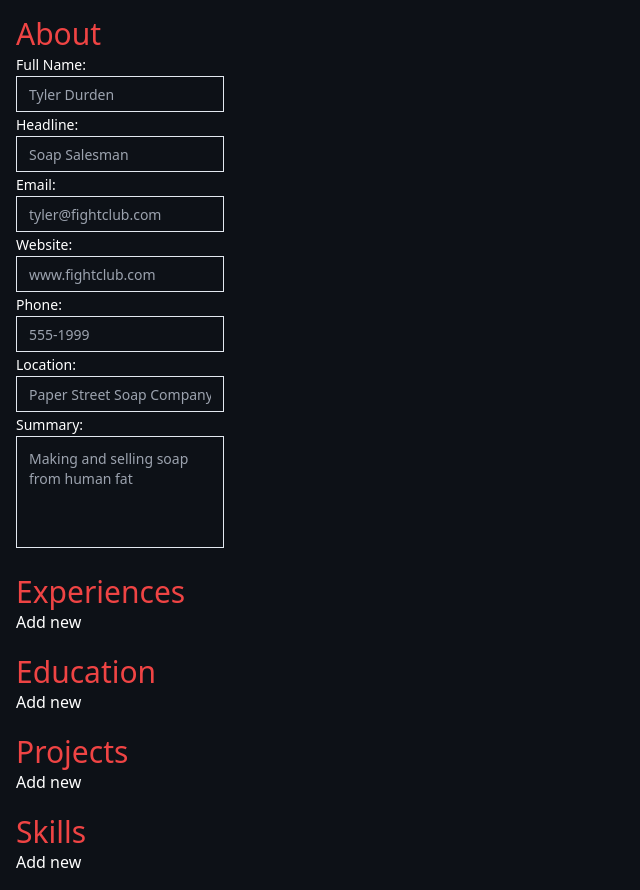
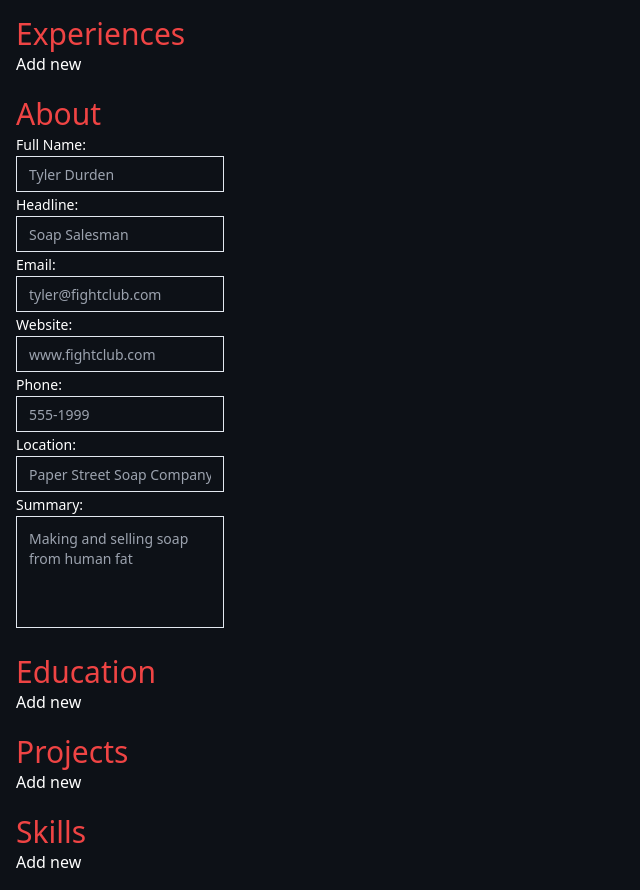
Before and after one commit to darshanCommits/Resume-Builder, a React (Vite) app: page / in a window 1280 px wide. Shown: the whole page, without its empty margins (0-640 px from the left). Built offline with nearby package versions, Linux system fonts and the light colour scheme.

Commit message:
add: card for modals

```diff
--- /dev/null
+++ b/src/components/Form/Card.tsx
@@ -0,0 +1,22 @@
+import { IoMdClose } from "react-icons/io";
+type CardProps = {
+	data: Record<string, string>;
+	onClick?: (e: React.MouseEventHandler<SVGElement>) => void;
+};
+
+export const Card = ({ data, onClick }: CardProps) => {
+	return (
+		<div className="relative border-red border border-solid p-3 h-24 ">
+			<IoMdClose
+				size="20"
+				className="absolute right-0 top-0 m-3 cursor-pointer"
+				onClick={e => onClick(e)}
+			/>
+			<h3 className="text-md mb-5">{data.header}</h3>
+			<span className="text-red-500 font-medium">{data.footer}</span>
+			<span className="float-end text-sm mt-2">{data.date}</span>
+		</div>
+	);
+};
+
+export default Card;
--- a/src/components/Form/FormSectionWithModal.tsx
+++ b/src/components/Form/FormSectionWithModal.tsx
@@ -1,23 +1,18 @@
 import FieldSet from "@components/Form/FieldSet";
+import { SectionWOModalProps } from "@models/propTypes";
 import { Button } from "@ui/Button";
 import FormSectionHeading from "@ui/FormSectionHeading";
 import Input from "@ui/Input";
-import { SectionWOModalProps, modalRefs, toggleDialog } from "@utils/utils";
 import Modal from "./Modal";
+import { toggleDialog, modalRefs } from "@utils/utils";
 
 export function SectionWithModal<T>({
 	sec,
 	placeholders,
 	formValue,
 	setFormValue,
+	onClick,
 }: SectionWOModalProps<T>) {
-	const bruh = Object.entries(placeholders[0]).forEach(
-		([label, placeholder]) => {
-			// console.table(formValue[label]);
-			// console.log();
-		},
-	);
-
 	return (
 		<FieldSet sec={sec}>
 			<Modal
@@ -40,7 +35,7 @@ export function SectionWithModal<T>({
 						}}
 					/>
 				))}
-				<Button className="float-end" type="button">
+				<Button className="float-end" type="button" onClick={onClick}>
 					Save
 				</Button>
 			</Modal>
--- a/src/components/Form/Sections/ExperiencesSection.tsx
+++ b/src/components/Form/Sections/ExperiencesSection.tsx
@@ -1,17 +1,52 @@
 import useFormState from "@/hooks/useFormState";
 import { experiences } from "@data/exampleResume";
+import Card from "@form/Card";
 import FormSectionWithModal from "@form/FormSectionWithModal";
+import { toggleDialog, modalRefs } from "@utils/utils";
+import { ReactNode, useState } from "react";
 
 export const ExperiencesSection = () => {
-	const { formValue, setFormValue } = useFormState(experiences[0]);
+	const { resetFormValue, formValue, setFormValue } = useFormState(
+		experiences[0],
+	);
+
+	const [savedCards, setSavedCard] = useState<Record<string, string>[]>([]); // State to store the card
+	const sec = "experiences";
+
+	function addCard(header: string, footer: string, date: string) {
+		const card = {
+			header,
+			footer,
+			date,
+		};
+
+		setSavedCard([...savedCards, card]); // Store the card in state
+		resetFormValue();
+		toggleDialog(modalRefs[sec]);
+
+		return card;
+	}
 
 	return (
-		<FormSectionWithModal
-			placeholders={experiences}
-			sec={"experiences"}
-			formValue={formValue}
-			setFormValue={setFormValue}
-		/>
+		<>
+			<FormSectionWithModal
+				placeholders={experiences}
+				sec={sec}
+				formValue={formValue}
+				setFormValue={setFormValue}
+				onClick={() => {
+					addCard(
+						formValue.position,
+						formValue.company,
+						formValue.date_or_date_range,
+					);
+				}}
+			/>
+			{savedCards?.map(x => (
+				<Card data={x} />
+			))}
+		</>
+		// here I want to render
 	);
 };
 
--- a/src/components/Form/UserForm.tsx
+++ b/src/components/Form/UserForm.tsx
@@ -8,8 +8,8 @@ const UserForm = () => {
 	return (
 		<aside className="bg-[#0D1117] text-white p-4 h-full">
 			<form className="w-52 flex flex-col gap-5">
+				<ExperiencesSection />
 				<AboutSection />
-				<ExperiencesSection />
 				<EducationSection />
 				<ProjectsSection />
 				<SkillsSection />
--- a/src/components/ui/Button.tsx
+++ b/src/components/ui/Button.tsx
@@ -1,10 +1,10 @@
-import { ReactNode, MouseEventHandler } from "react";
+import { ReactNode } from "react";
 
 interface ButtonProps {
 	children: ReactNode;
 	type?: "button" | "submit" | "reset" | undefined;
 	className?: string;
-	onClick?: MouseEventHandler<HTMLButtonElement>;
+	onClick?: () => void;
 }
 
 export const Button = ({ type, children, className, onClick }: ButtonProps) => {
--- a/src/data/exampleResume.ts
+++ b/src/data/exampleResume.ts
@@ -28,10 +28,10 @@ export const profile: ProfileSchema[] = [
 
 export const experiences: ExperienceSchema[] = [
 	{
+		position: "Founder",
+		company: "Fight Club",
+		date_or_date_range: "1999",
 		website: "www.fightclub.com",
-		date_or_date_range: "1999",
-		company: "Fight Club",
-		position: "Founder",
 		location: "Paper Street Soap Company Basement",
 		summary: "Started an underground boxing club",
 	},
@@ -39,12 +39,12 @@ export const experiences: ExperienceSchema[] = [
 
 export const education: EducationSchema[] = [
 	{
-		website: "www.fightclub.com",
-		date_or_date_range: "1999",
 		institution: "Fight Club",
 		type_of_study: "diploma",
+		date_or_date_range: "1999",
+		score: "A+",
+		website: "www.fightclub.com",
 		area_of_study: "Soap Making",
-		score: "A+",
 		summary: "Learned how to make soap and explosives",
 	},
 ];
@@ -66,11 +66,11 @@ export const skills: SkillSchema[] = [
 
 export const projects: ProjectSchema[] = [
 	{
+		name: "Project Mayhem",
 		date_or_date_range: "1999",
+		summary: "The Things we own, End up owning you.",
 		website: "www.fightclub.com",
-		name: "Project Mayhem",
 		keywords: ["chemistry", "manufacturing"],
-		summary: "The Things we own, End up owning you.",
 	},
 ];
 
--- a/src/hooks/useFormState.tsx
+++ b/src/hooks/useFormState.tsx
@@ -13,7 +13,11 @@ export function useFormState<T extends Record<string, string | string[]>>(
 		}));
 	};
 
-	return { formValue, setFormValue } as const;
+	const resetFormValue = () => {
+		setValue(convertToEmptyObj(initialValue));
+	};
+
+	return { formValue, setFormValue, resetFormValue } as const;
 }
 
 export default useFormState;
--- /dev/null
+++ b/src/models/propTypes.ts
@@ -0,0 +1,16 @@
+import { ArraySectionTypes, SectionKeyTypes, SectionKeys } from "./resumeTypes";
+
+export type SectionWModalProps<T> = {
+	sec: SectionKeys;
+	placeholders: SectionKeyTypes;
+	formValue: Record<keyof T, string>;
+	setFormValue: (label: keyof T, value: string) => void;
+};
+
+export type SectionWOModalProps<T> = {
+	sec: SectionKeys;
+	placeholders: ArraySectionTypes;
+	formValue: Record<keyof T, string>;
+	setFormValue: (label: keyof T, value: string) => void;
+	onClick?: () => void;
+};
--- a/src/utils/utils.ts
+++ b/src/utils/utils.ts
@@ -1,10 +1,5 @@
 import exampleResume from "@data/exampleResume";
-import {
-	ArraySectionTypes,
-	RefObjectMap,
-	SectionKeyTypes,
-	SectionKeys,
-} from "@models/resumeTypes";
+import { RefObjectMap, SectionKeys } from "@models/resumeTypes";
 import { RefObject, createRef } from "react";
 
 export const capitalize = (word: string) =>
@@ -32,8 +27,12 @@ export const isRecordArray = (
 	Array.isArray(value) &&
 	value.every(item => typeof item === "object" && item !== null);
 
-export const isArraySectionKey = (obj: any): obj is ArraySectionKeyTypes =>
-	Array.isArray(obj) && obj.every(item => typeof item === "object");
+export function convertToEmptyObj<T extends Record<string, any>>(obj: T) {
+	return Object.entries(obj).reduce((acc, [key, _]) => {
+		acc[key as keyof T] = "";
+		return acc;
+	}, {} as Record<keyof T, string>);
+}
 
 export const modalRefs: RefObjectMap<HTMLDialogElement> = sectionList
 	.filter(sec => isRecordArray(exampleResume[sec]))
@@ -41,28 +40,3 @@ export const modalRefs: RefObjectMap<HTMLDialogElement> = sectionList
 		acc[curr] = createRef();
 		return acc;
 	}, {});
-
-export type Props = {
-	onChange?: any;
-};
-
-export function convertToEmptyObj<T>(obj: T) {
-	return Object.entries(obj).reduce((acc, [key, _]) => {
-		acc[key] = "";
-		return acc;
-	}, {} as Record<keyof T, string>);
-}
-
-export type SectionWModalProps<T> = {
-	sec: SectionKeys;
-	placeholders: SectionKeyTypes;
-	formValue: Record<keyof T, string>;
-	setFormValue: (label: keyof T, value: string) => void;
-};
-
-export type SectionWOModalProps<T> = {
-	sec: SectionKeys;
-	placeholders: ArraySectionTypes;
-	formValue: Record<keyof T, string>;
-	setFormValue: (label: keyof T, value: string) => void;
-};
```
